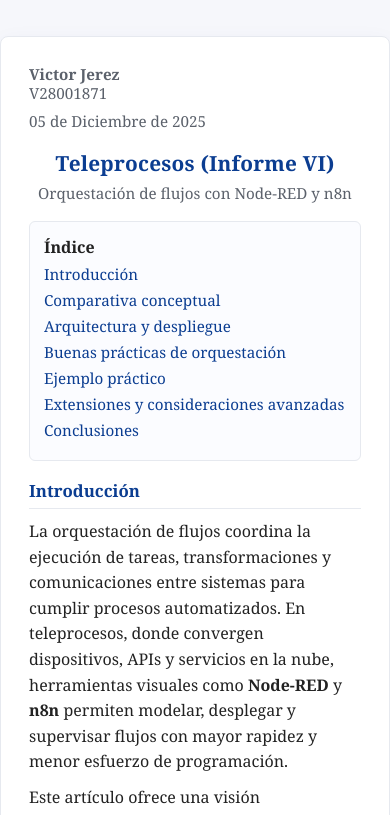
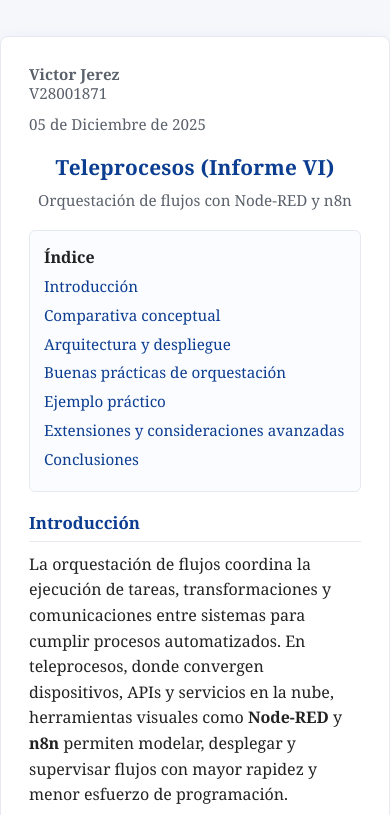
Before and after one commit to vmjl-dev/Orquestacion-de-flujos-node-RED, a plain HTML site: page index.html in a window 390 px wide. Shown: the top 815 px of the page. Drawn offline with Linux system fonts and the light colour scheme.

Commit message:
Update index.html

```diff
--- a/index.html
+++ b/index.html
@@ -1,4 +1,3 @@
-
 <!doctype html>
 <html lang="es">
 <head>
@@ -17,32 +16,166 @@
   --serif: Georgia, 'Times New Roman', serif;
   --mono: Menlo, Monaco, monospace;
 }
-    html,body{height:100%;margin:0;background:var(--bg);font-family:var(--serif);color:#111}
-    .page{max-width:var(--maxw);margin:36px auto;padding:28px;background:var(--card);border:1px solid var(--border);border-radius:var(--radius);box-shadow:0 8px 24px rgba(11,61,145,0.06)}
-    .topbar{display:flex;justify-content:space-between;align-items:flex-start;margin-bottom:18px}
-    .top-left{font-size:0.95rem;color:var(--muted);line-height:1.25}
-    .top-right{font-size:0.95rem;color:var(--muted)}
-    .title-wrap{text-align:center;margin:6px 0 18px 0}
-    .title-wrap h1{margin:0;font-size:1.6rem;color:var(--accent);letter-spacing:0.2px}
-    .subtitle{margin-top:6px;color:var(--muted);font-size:0.95rem}
-    nav.toc{background:#fbfcff;border:1px solid var(--border);padding:14px;border-radius:6px;margin-bottom:18px}
-    nav.toc strong{display:block;color:#222;margin-bottom:6px}
-    nav.toc a{display:block;color:var(--accent);text-decoration:none;margin:6px 0;font-size:0.95rem}
-    section{margin-bottom:18px}
-    h2{color:var(--accent);font-size:1.05rem;margin:0 0 10px 0;padding-bottom:6px;border-bottom:1px solid var(--border)}
-    p{line-height:1.6;color:#222;margin:0 0 10px 0}
-    ul{margin:8px 0 12px 20px;color:#222}
-    li{margin:6px 0}
-    .example{background:#fbfbff;border-left:4px solid var(--accent);padding:12px;border-radius:6px;margin:10px 0}
-    pre{background:#0f1724;color:#e6eef8;padding:12px;border-radius:6px;overflow:auto;font-family:var(--mono);font-size:0.9rem}
-    code{font-family:var(--mono);background:#f3f4f6;padding:0.12rem 0.35rem;border-radius:4px}
-    footer{border-top:1px solid var(--border);padding-top:12px;text-align:center;color:var(--muted);font-size:0.92rem;margin-top:18px}
+
+/* Reset */
+*, *::before, *::after {
+  box-sizing: border-box;
+}
+
+html, body {
+  min-height: 100%;
+  margin: 0;
+  background: var(--bg);
+  font-family: var(--serif);
+  color: #111;
+  line-height: 1.5;
+}
+
+.page {
+  max-width: var(--maxw);
+  margin: 36px auto;
+  padding: 28px;
+  background: var(--card);
+  border: 1px solid var(--border);
+  border-radius: var(--radius);
+  box-shadow: 0 8px 24px rgba(11,61,145,0.06);
+}
+
+.topbar {
+  display: flex;
+  justify-content: space-between;
+  align-items: flex-start;
+  margin-bottom: 18px;
+}
+
+.top-left, .top-right {
+  font-size: 0.95rem;
+  color: var(--muted);
+  line-height: 1.25;
+}
+
+.title-wrap {
+  text-align: center;
+  margin: 6px 0 18px 0;
+}
+
+.title-wrap h1 {
+  margin: 0;
+  font-size: 1.6rem;
+  color: var(--accent);
+  letter-spacing: 0.2px;
+}
+
+.subtitle {
+  margin-top: 6px;
+  color: var(--muted);
+  font-size: 0.95rem;
+}
+
+nav.toc {
+  background: #fbfcff;
+  border: 1px solid var(--border);
+  padding: 14px;
+  border-radius: 6px;
+  margin-bottom: 18px;
+}
+
+nav.toc strong {
+  display: block;
+  color: #222;
+  margin-bottom: 6px;
+}
+
+nav.toc a {
+  display: block;
+  color: var(--accent);
+  text-decoration: none;
+  margin: 6px 0;
+  font-size: 0.95rem;
+}
+
+nav.toc a:hover,
+nav.toc a:focus {
+  text-decoration: underline;
+  color: #062a63;
+}
+
+section {
+  margin-bottom: 18px;
+}
+
+h2 {
+  color: var(--accent);
+  font-size: 1.05rem;
+  margin: 0 0 10px 0;
+  padding-bottom: 6px;
+  border-bottom: 1px solid var(--border);
+}
+
+p {
+  line-height: 1.6;
+  color: #222;
+  margin: 0 0 10px 0;
+}
+
+ul {
+  margin: 0 0 1rem 1.25rem;
+  padding: 0;
+  color: #222;
+}
+
+li {
+  margin: 0.4rem 0;
+}
+
+.example {
+  background: #fbfbff;
+  border-left: 4px solid var(--accent);
+  padding: 12px;
+  border-radius: 6px;
+  margin: 10px 0;
+}
+
+pre {
+  background: #0f1724;
+  color: #e6eef8;
+  padding: 12px;
+  border-radius: 6px;
+  overflow: auto;
+  font-family: var(--mono);
+  font-size: 0.9rem;
+}
+
+code {
+  font-family: var(--mono);
+  background: #f3f4f6;
+  padding: 0.12rem 0.35rem;
+  border-radius: 4px;
+}
+
+footer {
+  border-top: 1px solid var(--border);
+  padding: 12px 0;
+  text-align: center;
+  color: var(--muted);
+  font-size: 0.92rem;
+  margin-top: 18px;
+}
+
 /* Responsive */
 @media (max-width:640px){
-      .topbar{flex-direction:column;align-items:flex-start}
-      .top-right{margin-top:8px}
-      .title-wrap h1{font-size:1.3rem}
+  .topbar {
+    flex-direction: column;
+    align-items: flex-start;
   }
+  .top-right {
+    margin-top: 12px;
+  }
+  .title-wrap h1 {
+    font-size: 1.3rem;
+  }
+}
+
   </style>
 </head>
 <body>
@@ -123,14 +256,14 @@
             <li>Switch node para filtrar eventos relevantes</li>
             <li>HTTP request o MQTT hacia la API central</li>
           </ol>
-          <pre><code>// Function node (Node-RED) - normalización simple
+          <code>// Function node (Node-RED) - normalización simple
 msg.payload = {
   deviceId: msg.topic.split('/').pop(),
   timestamp: new Date().toISOString(),
   values: JSON.parse(msg.payload)
 };
 return msg;
-          </code></pre>
+          </code>
         </div>
 
         <div class="example" style="margin-top:10px">
@@ -142,14 +275,14 @@
             <li>HTTP Request node para persistir en API o base de datos</li>
             <li>Email/Slack node para notificación si se cumple condición</li>
           </ol>
-          <pre><code>// Function node (n8n) - transformación
+         <code>// Function node (n8n) - transformación
 const data = JSON.parse($json["body"]);
 return [{ json: {
   deviceId: data.id,
   ts: new Date().toISOString(),
   metrics: data.metrics
 }}];
-          </code></pre>
+          </code>
         </div>
 
         <p>Notas de diseño:</p>
```
Lines whose indentation alone changed are shown as unchanged.
